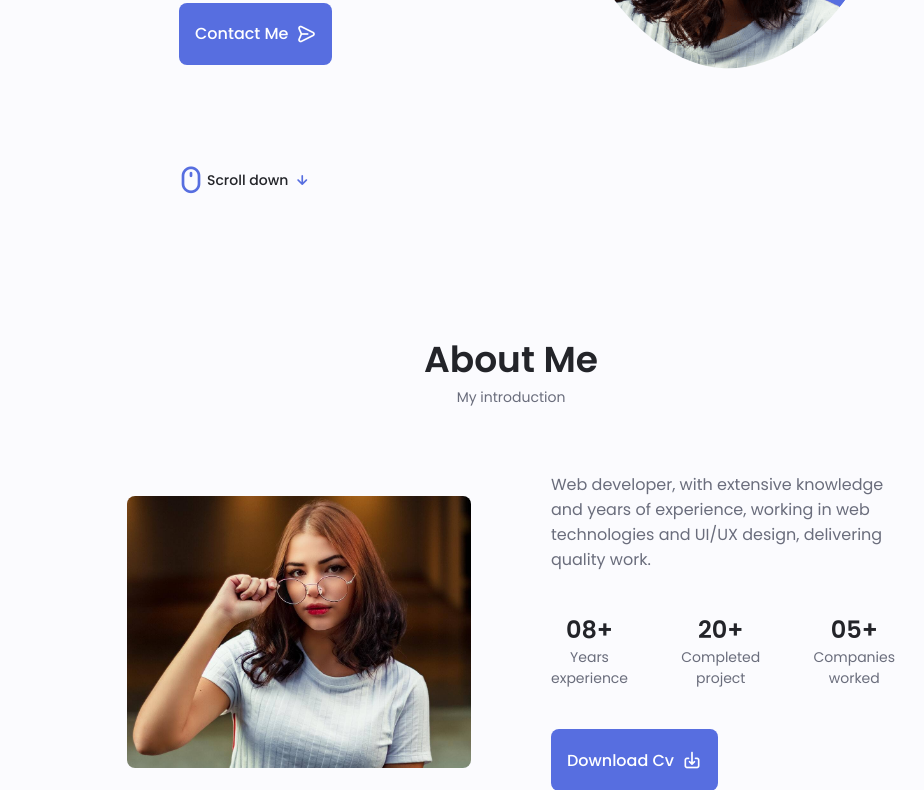
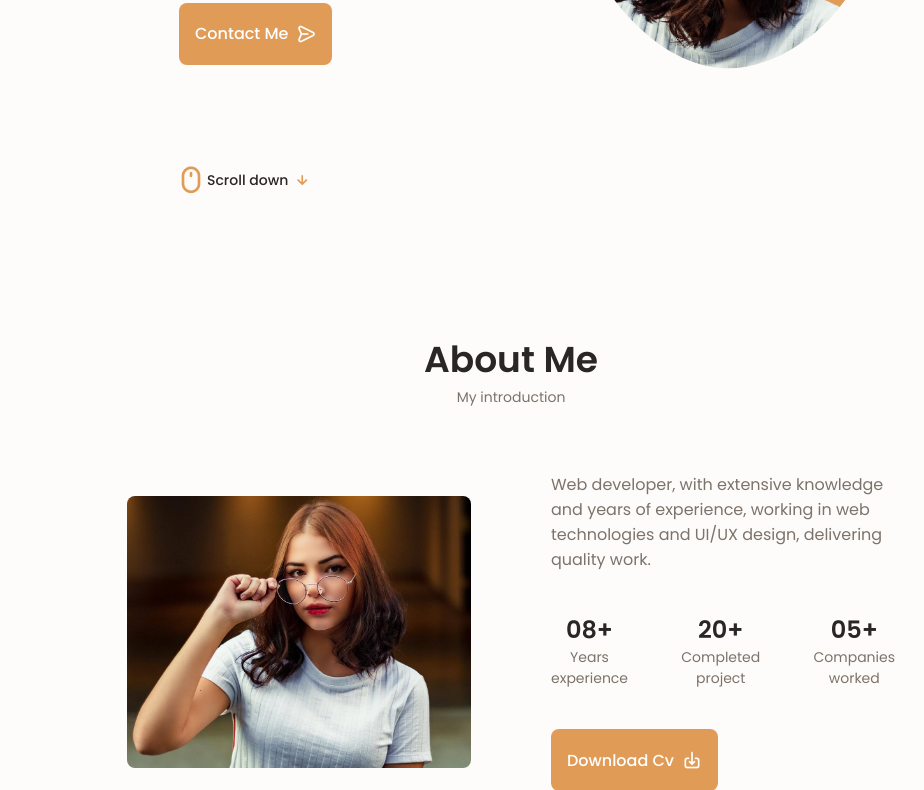
Before and after one commit to Aadesh2704/Sample1.github.io, a plain HTML site: page index.html in a window 1280 px wide. Shown: the part 414-1204 px from the top of the page, without its empty margins (129-1053 px from the left). Drawn offline with nearby package versions, Linux system fonts and the light colour scheme.

Commit message:
Theme changed
Updated color 230 (Blue) to 30 (Brown)

```diff
--- a/css/styles.css
+++ b/css/styles.css
@@ -7,7 +7,7 @@
 
   /*========== Colors ==========*/
   /* Theme picker */
-  --hue-color: 230; /*Purple 250 - Green 142 - Blue 230 - Pink 340*/
+  --hue-color: 30; /*Purple 250 - Green 142 - Blue 230 - Pink 340*/
 
   /* HSL color mode */
   --first-color: hsl(var(--hue-color), 69%, 61%);
```
